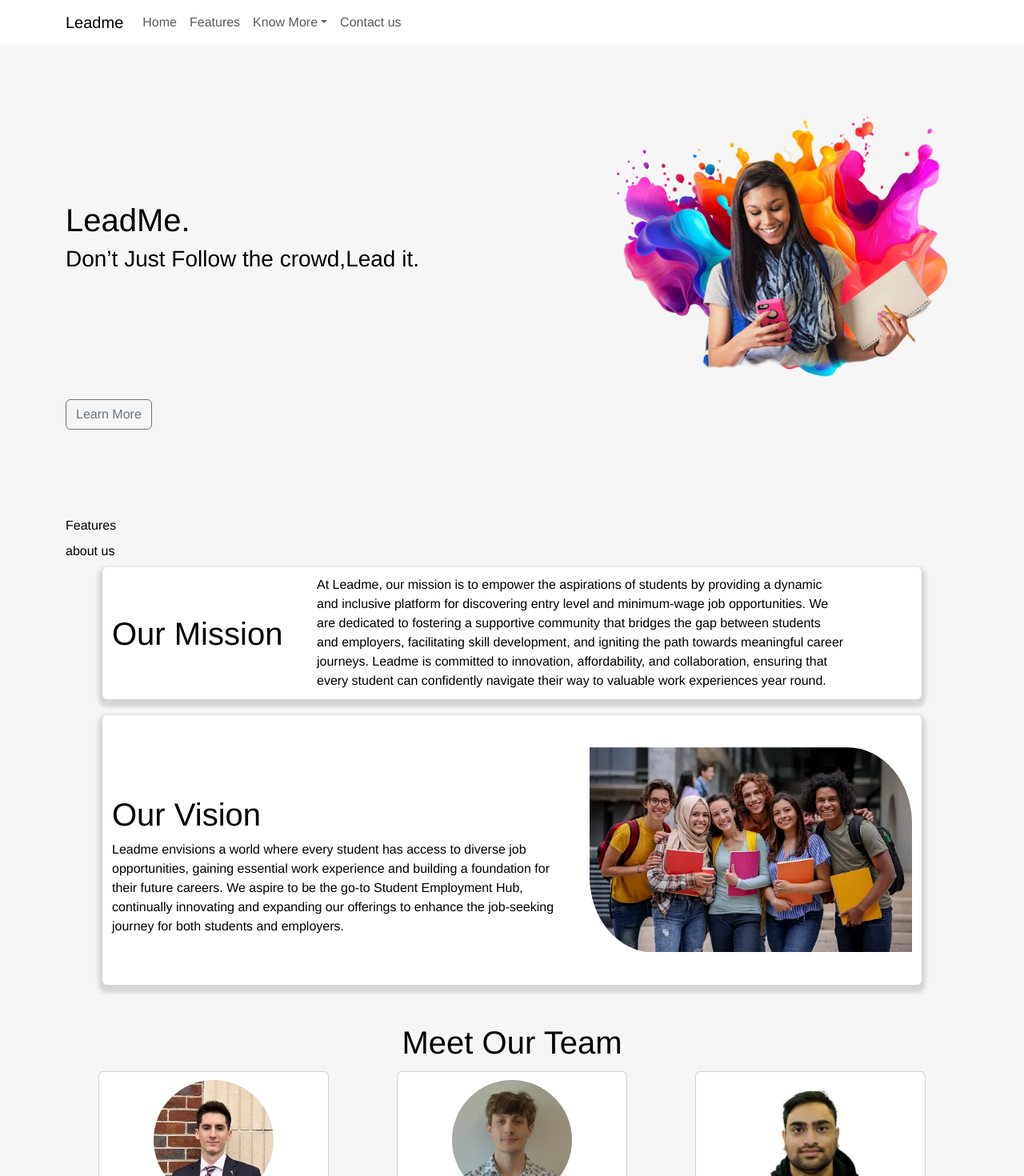
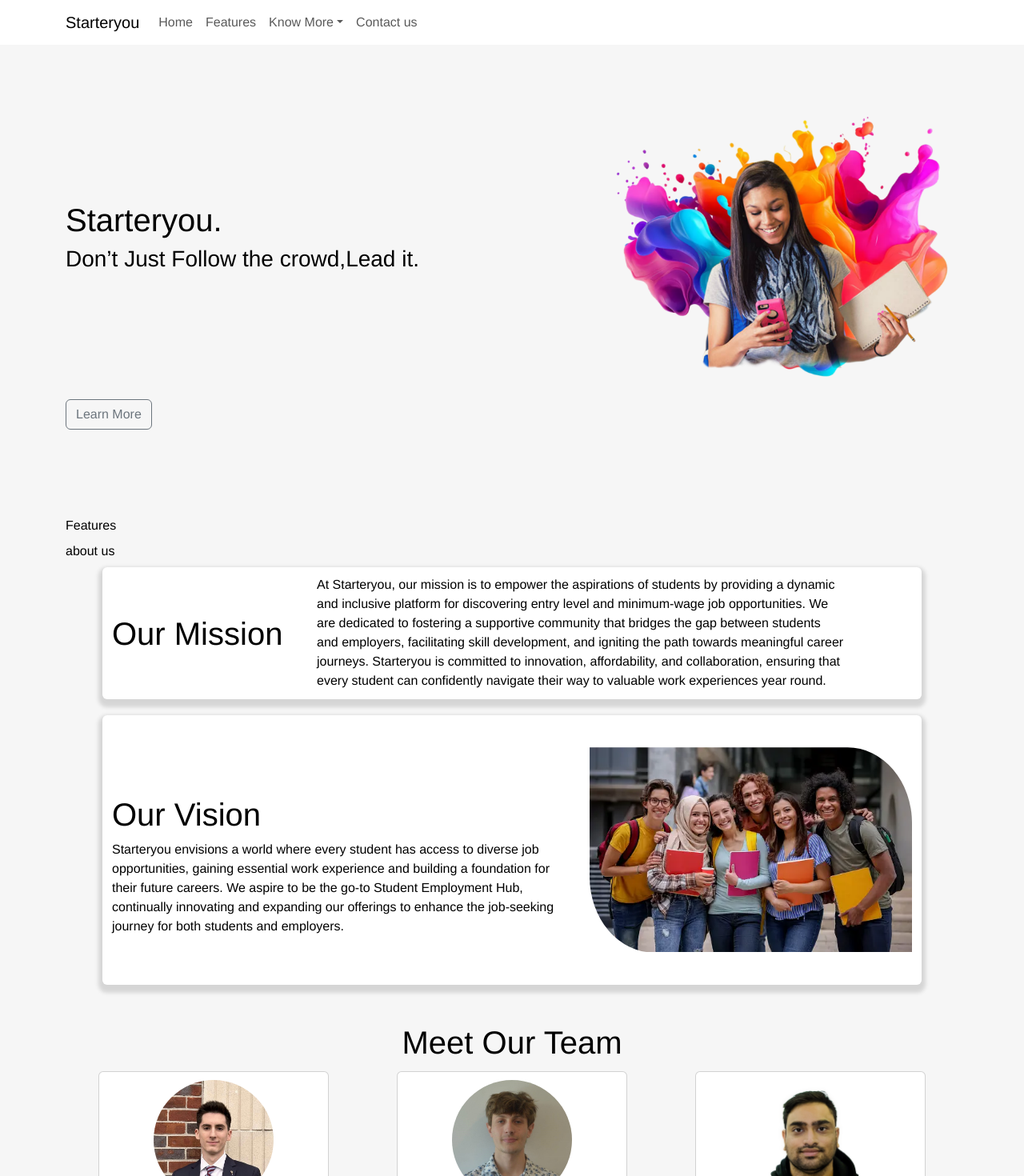
Before and after one commit to Starteryou-com/StartupWebsite, a React (Vite) app: page / in a window 1280 px wide. Shown: the top 1470 px of the page at 80% size. Built offline with nearby package versions, Linux system fonts and the light colour scheme.

Commit message:
Changed Leadme to Starteryou

```diff
--- a/index.html
+++ b/index.html
@@ -4,7 +4,7 @@
     <meta charset="UTF-8" />
     <link rel="icon" type="image/svg+xml" href="/vite.svg" />
     <meta name="viewport" content="width=device-width, initial-scale=1.0" />
-    <title>LeadMe</title>
+    <title>Starteryou</title>
   </head>
   <body>
     <div id="root"></div>
--- a/src/components/Banner.tsx
+++ b/src/components/Banner.tsx
@@ -8,7 +8,7 @@ function Banner() {
       <Container>
         <Row className="align-items-center">
           <Col xs={12} md={6} xl={7} className="bannerText">
-            <h1>LeadMe.</h1>
+            <h1>Starteryou.</h1>
             <h3>Don’t Just Follow the crowd,Lead it.</h3>
           </Col>
           <Col xs={12} md={6} xl={5} className="prsnImage">
--- a/src/components/Contact.tsx
+++ b/src/components/Contact.tsx
@@ -8,7 +8,7 @@ function Contact() {
           <Col xs={12} md={6} xl={7} className="contactinfo">
             <h2>GET IN TOUCH</h2>
             <a>
-              please fill out the form below to send us an email and we will get
+              Please fill out the form below to send us an email and we will get
               back to you as soon as possible.
             </a>
           </Col>
--- a/src/components/Footer.tsx
+++ b/src/components/Footer.tsx
@@ -7,7 +7,7 @@ function Footer() {
         <hr></hr>
         <Row>
           <Col>
-            <h1>LeadMe</h1>
+            <h1>Starteryou</h1>
           </Col>
           <Col>
             <ul style={{ listStyle: "none" }}>
--- a/src/components/Mission.tsx
+++ b/src/components/Mission.tsx
@@ -14,15 +14,15 @@ function Mission() {
           </Col>
           <Col className="mission-message" xs={12} md={8}>
             <a>
-              At Leadme, our mission is to empower the aspirations of students
-              by providing a dynamic and inclusive platform for discovering
-              entry level and minimum-wage job opportunities. We are dedicated
-              to fostering a supportive community that bridges the gap between
-              students and employers, facilitating skill development, and
-              igniting the path towards meaningful career journeys. Leadme is
-              committed to innovation, affordability, and collaboration,
-              ensuring that every student can confidently navigate their way to
-              valuable work experiences year round.
+              At Starteryou, our mission is to empower the aspirations of
+              students by providing a dynamic and inclusive platform for
+              discovering entry level and minimum-wage job opportunities. We are
+              dedicated to fostering a supportive community that bridges the gap
+              between students and employers, facilitating skill development,
+              and igniting the path towards meaningful career journeys.
+              Starteryou is committed to innovation, affordability, and
+              collaboration, ensuring that every student can confidently
+              navigate their way to valuable work experiences year round.
             </a>
           </Col>
         </Row>
--- a/src/components/Navibar.tsx
+++ b/src/components/Navibar.tsx
@@ -5,7 +5,7 @@ function Navibar() {
     <div>
       <Navbar expand="lg" className=" shadow-5-strong navibar" fixed="top">
         <Container>
-          <Navbar.Brand href="#home">Leadme</Navbar.Brand>
+          <Navbar.Brand href="#home">Starteryou</Navbar.Brand>
           <Navbar.Toggle aria-controls="basic-navbar-nav" />
           <Navbar.Collapse id="basic-navbar-nav">
             <Nav className="me-auto">
--- a/src/components/TeamsInfo.tsx
+++ b/src/components/TeamsInfo.tsx
@@ -2,7 +2,6 @@ import instaicon from "../assets/team/insta.jpg";
 import mailicon from "../assets/team/mailicon.png";
 import linkedinicon from "../assets/team/linkedinicon.jpg";
 import githubicon from "../assets/team/githubicon.jpg";
-import altimg from "../assets/team/altimg.jpg";
 import antonyimg from "../assets/team/antony.jpg";
 import webicon from "../assets/team/webicon.jpg";
 
--- a/src/components/Vision.tsx
+++ b/src/components/Vision.tsx
@@ -9,12 +9,12 @@ function Vision() {
           <Col xs={12} md={6} xl={7}>
             <h1>Our Vision</h1>
             <a>
-              Leadme envisions a world where every student has access to diverse
-              job opportunities, gaining essential work experience and building
-              a foundation for their future careers. We aspire to be the go-to
-              Student Employment Hub, continually innovating and expanding our
-              offerings to enhance the job-seeking journey for both students and
-              employers.
+              Starteryou envisions a world where every student has access to
+              diverse job opportunities, gaining essential work experience and
+              building a foundation for their future careers. We aspire to be
+              the go-to Student Employment Hub, continually innovating and
+              expanding our offerings to enhance the job-seeking journey for
+              both students and employers.
             </a>
           </Col>
           <Col xs={12} md={6} xl={5}>
```
